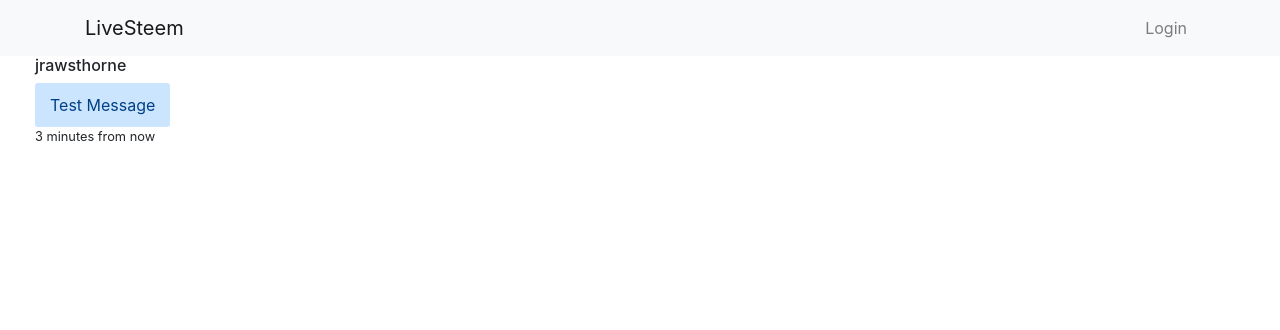
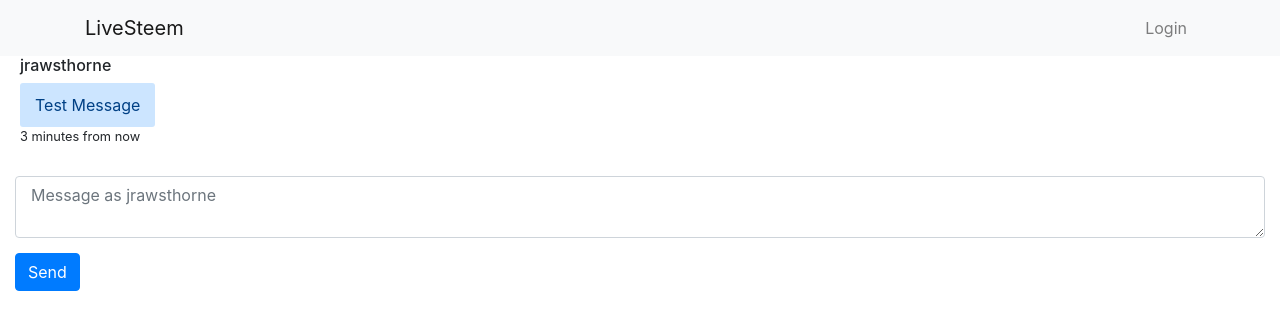
Before and after one commit to jrawsthorne/livesteem, a Next.js app: page / in a window 1280 px wide. Shown: the top 330 px of the page. Built offline with nearby package versions, Linux system fonts and the light colour scheme.

Commit message:
Downgrade nextjs, issue with server styles. Add message input

```diff
--- /dev/null
+++ b/components/MessageInput.js
@@ -0,0 +1,18 @@
+import { Form } from "react-bootstrap";
+import styled from "styled-components";
+
+const MessageInput = ({ className, me, form }) => (
+  <Form.Control
+    as="textarea"
+    rows="2"
+    className={className}
+    placeholder={`Message as ${me.name}`}
+  />
+);
+
+export default styled(MessageInput)`
+  padding-left: 15px;
+  margin-bottom: 0;
+  min-height: 60px;
+  max-height: 150px;
+`;
--- a/package.json
+++ b/package.json
@@ -9,7 +9,7 @@
     "babel-plugin-styled-components": "^1.10.0",
     "bootstrap": "^4.3.1",
     "dotenv": "^6.2.0",
-    "next": "^8.0.3",
+    "next": "^7.0.2",
     "react": "^16.8.4",
     "react-bootstrap": "^1.0.0-beta.5",
     "react-dom": "^16.8.4",
@@ -20,5 +20,8 @@
     "dev": "next",
     "build": "next build",
     "start": "next start"
+  },
+  "devDependencies": {
+    "eslint": "^5.15.1"
   }
 }
--- a/pages/_app.js
+++ b/pages/_app.js
@@ -1,6 +1,13 @@
 import App, { Container } from "next/app";
 import Head from "next/head";
 import "bootstrap/dist/css/bootstrap.min.css";
+import { createGlobalStyle } from "styled-components";
+
+const GlobalStyles = createGlobalStyle`
+  .container-fluid {
+    padding: 0
+  }
+`;
 
 class MyApp extends App {
   static async getInitialProps({ Component, ctx }) {
@@ -18,6 +25,7 @@ class MyApp extends App {
 
     return (
       <Container>
+        <GlobalStyles />
         <Head>
           <title>LiveSteem</title>
         </Head>
--- a/pages/index.js
+++ b/pages/index.js
@@ -2,6 +2,8 @@ import Layout from "../components/Layout";
 import { Messages } from "../components/ui/Message";
 import ChatLayout from "../components/ui/ChatLayout";
 import Message from "../components/Message";
+import MessageInput from "../components/MessageInput";
+import { Button } from "react-bootstrap";
 
 export default function Chat() {
   const messages = [
@@ -15,6 +17,10 @@ export default function Chat() {
     },
   ];
 
+  const me = {
+    name: "jrawsthorne",
+  };
+
   return (
     <Layout fluid>
       <ChatLayout>
@@ -23,6 +29,12 @@ export default function Chat() {
             <Message key={message.id} message={message} />
           ))}
         </Messages>
+        <form style={{ padding: 15 }}>
+          <MessageInput me={me} />
+          <Button style={{ marginTop: 15 }} type="submit">
+            Send
+          </Button>
+        </form>
       </ChatLayout>
     </Layout>
   );
```
Also changed, not shown: 1 other file (tests, documents, lock files or other folders).
